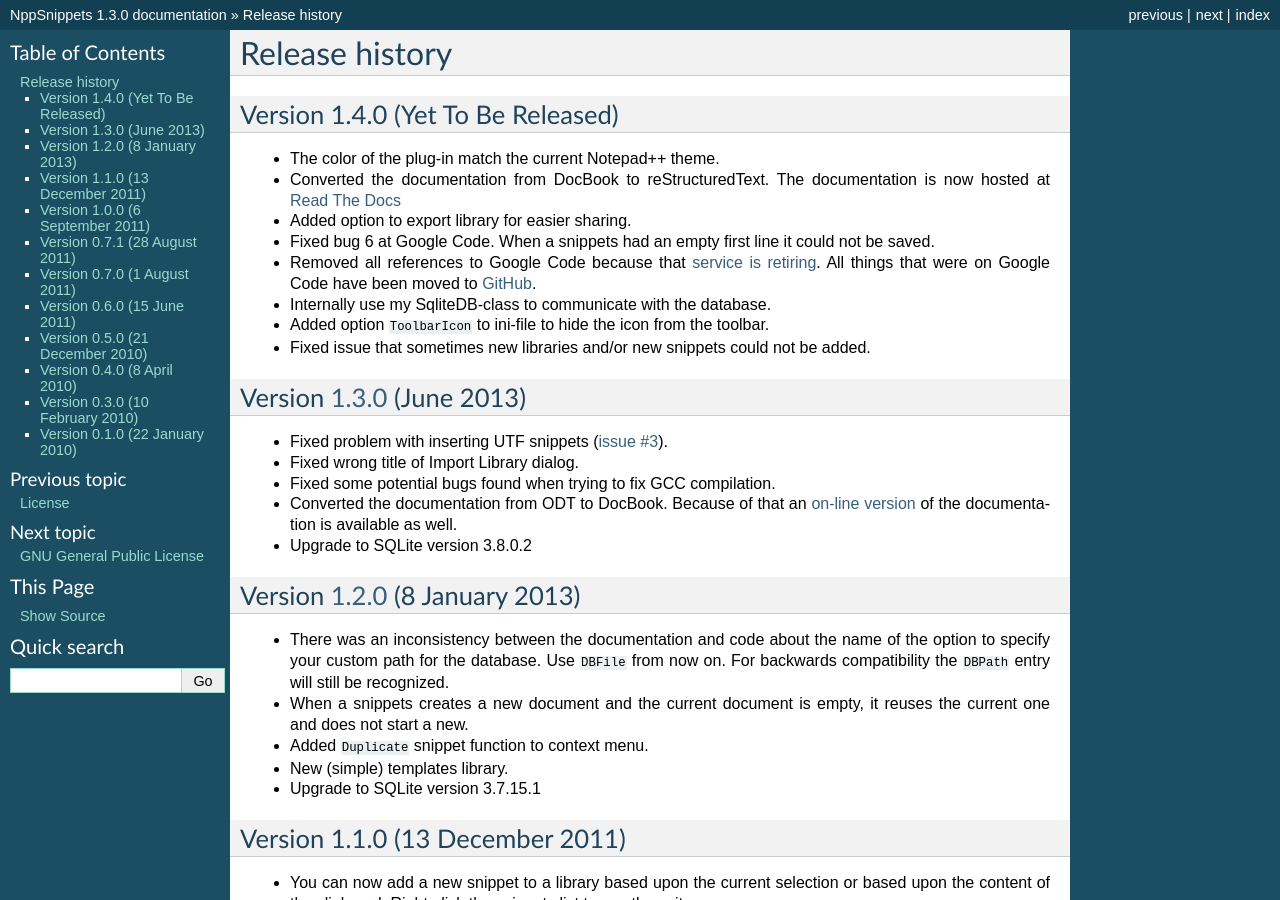
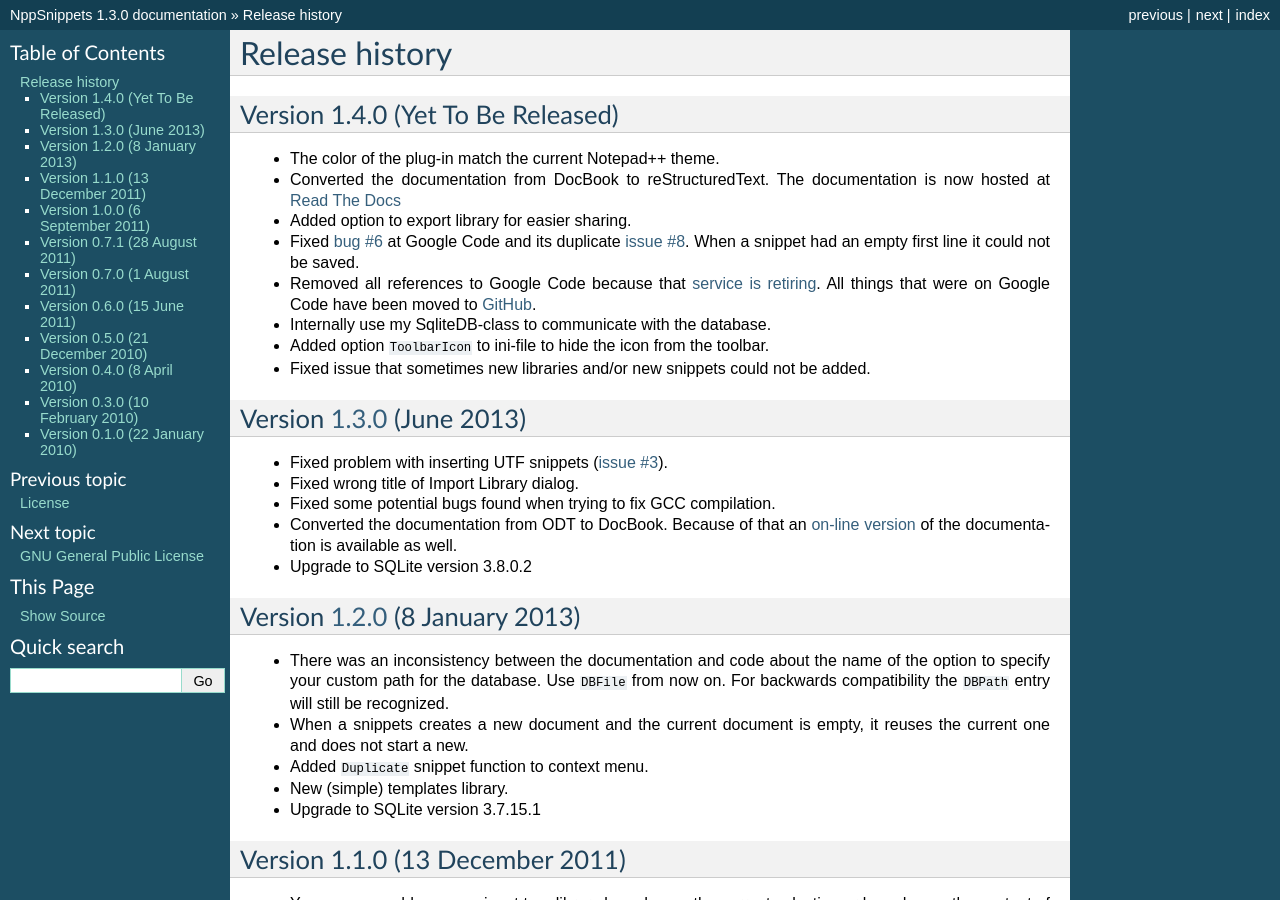
Before and after one commit to ffes/nppsnippets, a Sphinx documentation site: the page built from docs/history.rst, in a window 1280 px wide and 900 px high. Built offline with Sphinx 7.4.7, drawn with Linux system fonts in a browser that asks for light colours.

Commit message:
Variour minor improvements to the docs

```diff
--- a/docs/history.rst
+++ b/docs/history.rst
@@ -11,8 +11,8 @@
 
 -  Added option to export library for easier sharing.
 
--  Fixed bug 6 at Google Code. When a snippets had an empty first line
-   it could not be saved.
+-  Fixed `bug #6`_ at Google Code and its duplicate `issue #8`_.
+   When a snippet had an empty first line it could not be saved.
 
 -  Removed all references to Google Code because that `service is retiring`_.
    All things that were on Google Code have been moved to `GitHub`_.
@@ -28,6 +28,8 @@
 .. _Read The Docs: http://nppsnippets.readthedocs.org
 .. _service is retiring: http://google-opensource.blogspot.com/2015/03/farewell-to-google-code.html
 .. _GitHub: https://github.com/ffes/nppsnippets
+.. _bug #6: https://code.google.com/archive/p/nppsnippets/issues/6
+.. _issue #8: https://github.com/ffes/nppsnippets/issues/8
 
 
 Version `1.3.0`_ (June 2013)
--- a/docs/options.rst
+++ b/docs/options.rst
@@ -16,7 +16,6 @@
     [Options]
     Show=1
     ToolbarIcon=1
-	DBFile=
 
 When ``Show`` is set to ``0`` the tree will not be shown.
 
```
